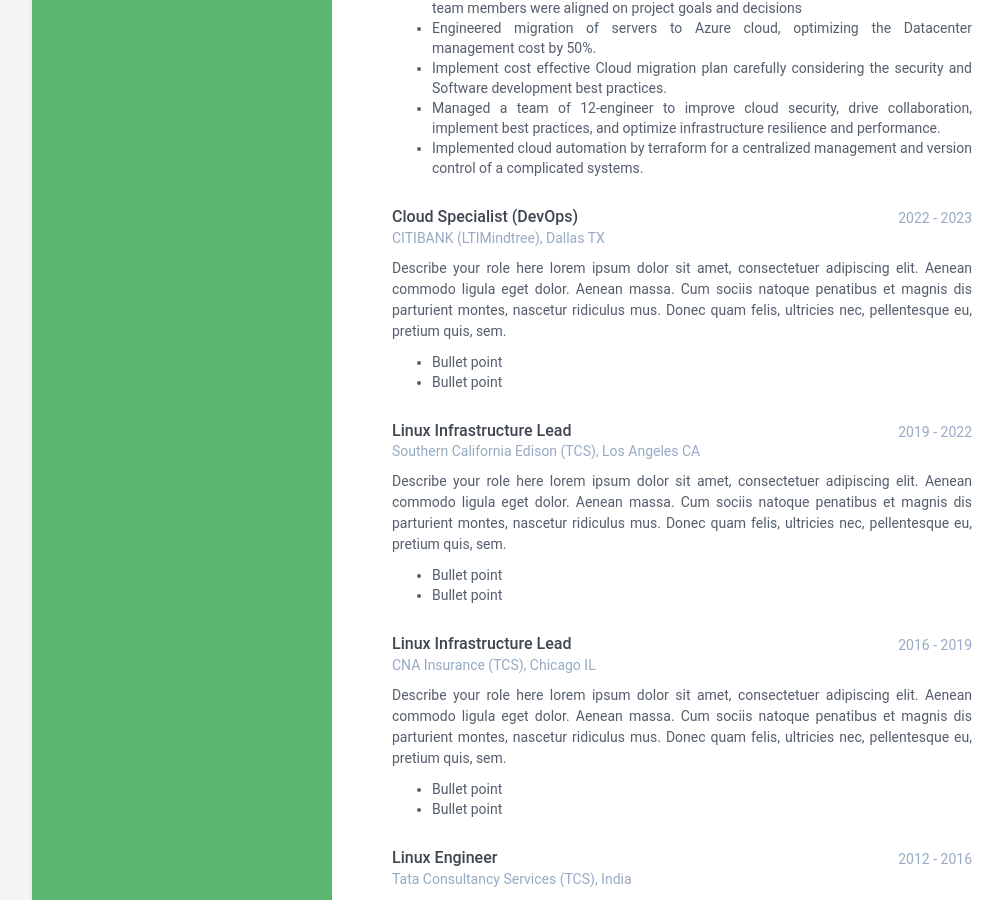
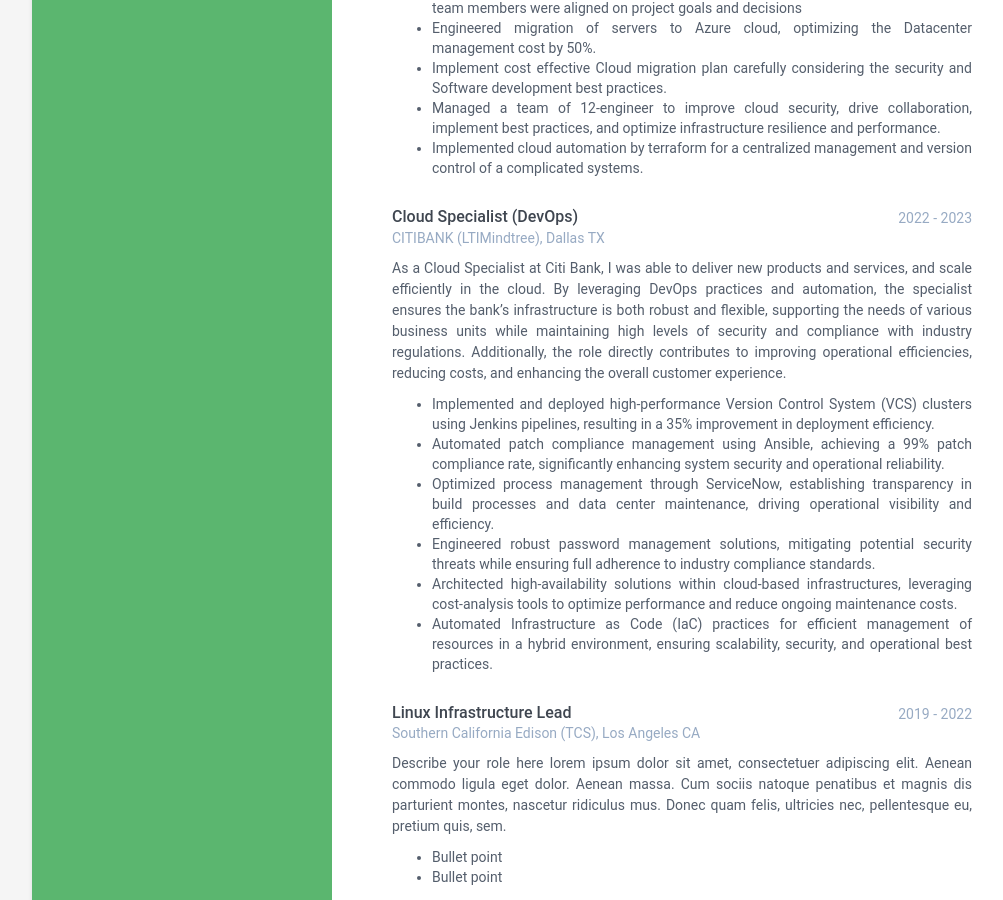
Before and after one commit to Jananimpg/portfolio, a Jekyll site: the page built from index.html, in a window 1280 px wide and 900 px high, scrolled down 1059 px. Shown: the whole window, without its empty margins (108-1111 px from the left). Built offline with Jekyll 4.4.1, drawn with Linux system fonts in a browser that asks for light colours.

Commit message:
Update data.yml

```diff
--- a/_data/data.yml
+++ b/_data/data.yml
@@ -108,13 +108,13 @@ experiences:
     time: 2022 - 2023
     company: CITIBANK (LTIMindtree), Dallas TX
     details: |
-      Describe your role here lorem ipsum dolor sit amet, consectetuer
-      adipiscing elit. Aenean commodo ligula eget dolor. Aenean massa.
-      Cum sociis natoque penatibus et magnis dis parturient montes,
-      nascetur ridiculus mus. Donec quam felis, ultricies nec,
-      pellentesque eu, pretium quis, sem.
-        - Bullet point
-        - Bullet point
+      As a Cloud Specialist at Citi Bank, I was able to deliver new products and services, and scale efficiently in the cloud. By leveraging DevOps practices and automation, the specialist ensures the bank’s infrastructure is both robust and flexible, supporting the needs of various business units while maintaining high levels of security and compliance with industry regulations. Additionally, the role directly contributes to improving operational efficiencies, reducing costs, and enhancing the overall customer experience.
+        - Implemented and deployed high-performance Version Control System (VCS) clusters using Jenkins pipelines, resulting in a 35% improvement in deployment efficiency.
+        - Automated patch compliance management using Ansible, achieving a 99% patch compliance rate, significantly enhancing system security and operational reliability.
+        - Optimized process management through ServiceNow, establishing transparency in build processes and data center maintenance, driving operational visibility and efficiency.
+        - Engineered robust password management solutions, mitigating potential security threats while ensuring full adherence to industry compliance standards.
+        - Architected high-availability solutions within cloud-based infrastructures, leveraging cost-analysis tools to optimize performance and reduce ongoing maintenance costs.
+        - Automated Infrastructure as Code (IaC) practices for efficient management of resources in a hybrid environment, ensuring scalability, security, and operational best practices.
 
   - role: Linux Infrastructure Lead
     time: 2019 - 2022
```
